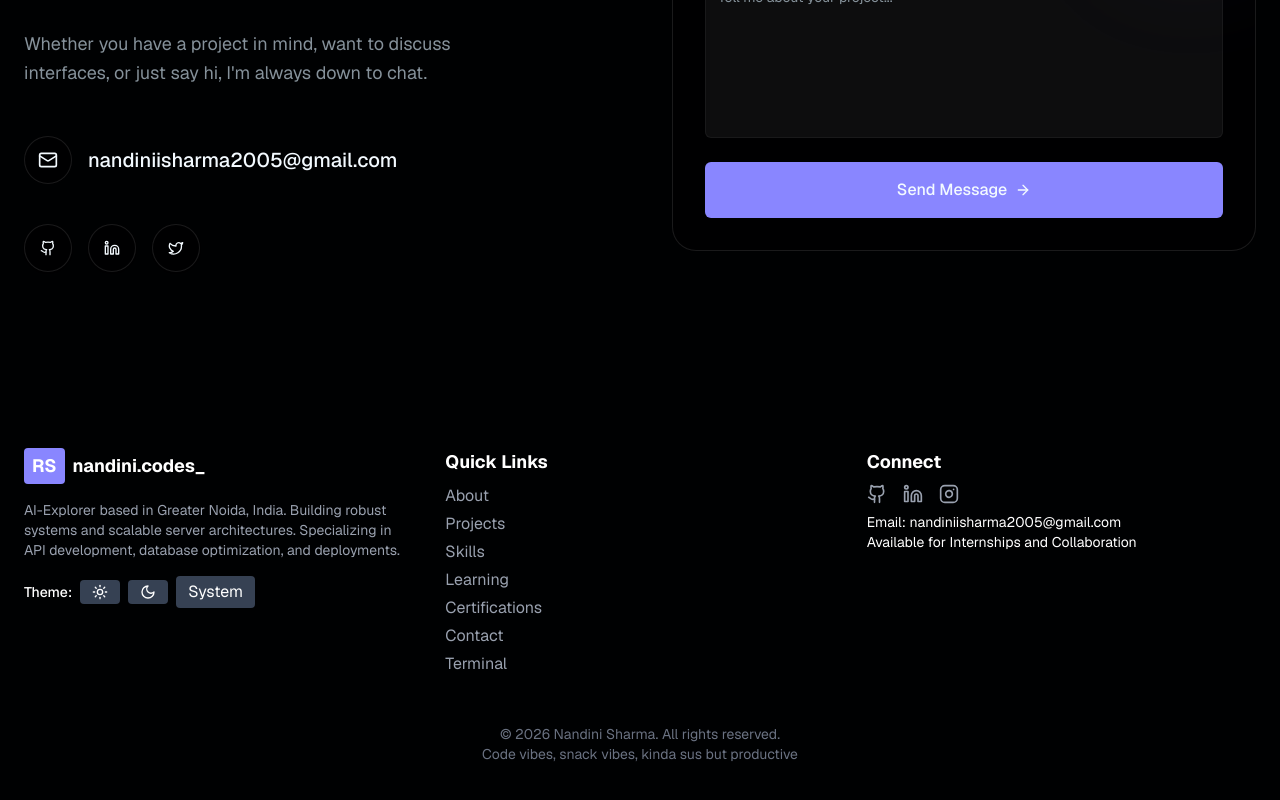
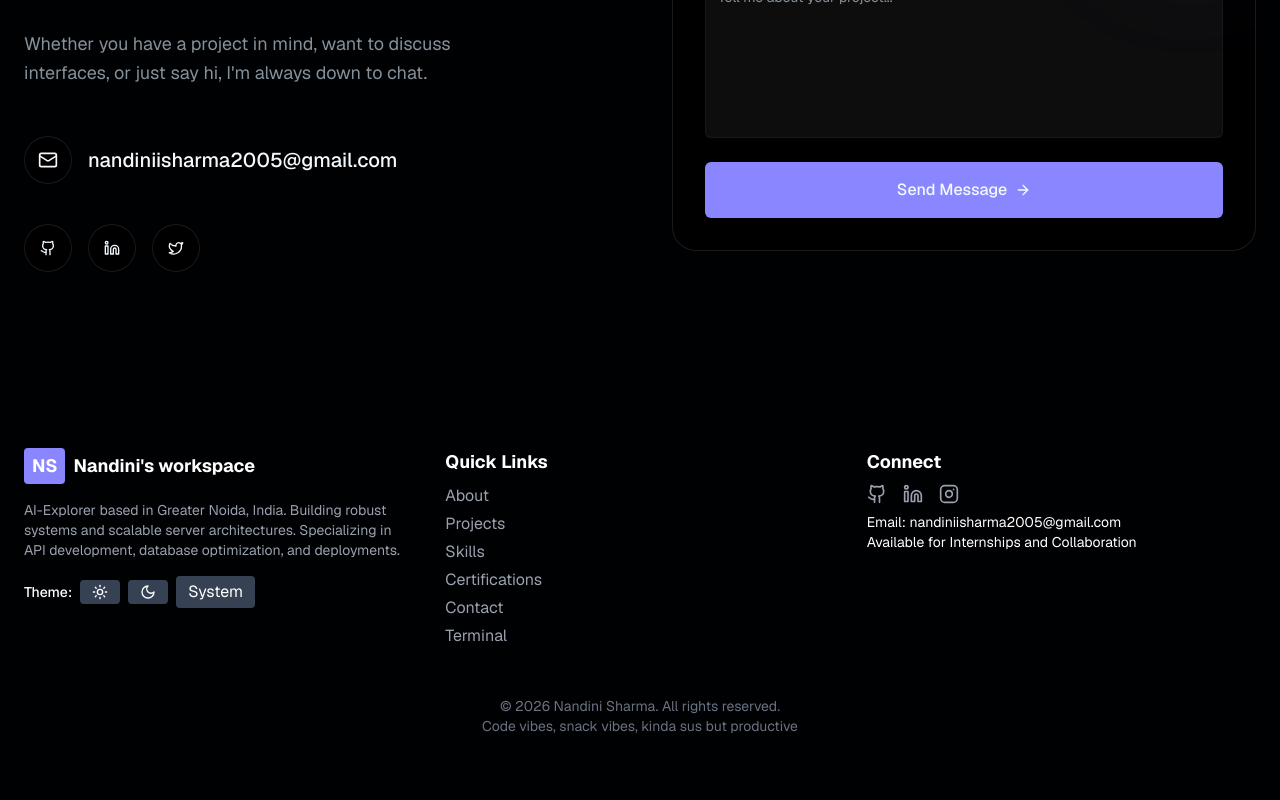
Before and after one commit to NANDINISHARMA30/Nandini-PortFolio, a Next.js app: page / in a window 1280 px wide. Shown: the part 5272-6072 px from the top of the page. Built offline with nearby package versions, Linux system fonts and the light colour scheme.

Commit message:
footer updated

```diff
--- a/app/components/footer.tsx
+++ b/app/components/footer.tsx
@@ -13,8 +13,8 @@ export function Footer() {
         {/* About */}
         <div className="space-y-4">
           <h3 className="flex items-center gap-2 text-lg font-bold">
-            <span className="bg-primary text-dark-bg px-2 py-1 rounded">RS</span>{" "}
-            nandini.codes_
+            <span className="bg-primary text-dark-bg px-2 py-1 rounded">NS</span>{" "}
+            Nandini's workspace
           </h3>
           <p className="text-sm text-gray-400">
               AI-Explorer based in Greater Noida, India. Building robust systems and scalable server architectures. Specializing in API development, database optimization, and deployments.
@@ -48,7 +48,7 @@ export function Footer() {
         <div className="space-y-2">
           <h4 className="text-lg font-bold">Quick Links</h4>
           <ul className="text-gray-400 space-y-1">
-            {["About", "Projects", "Skills", "Learning", "Certifications", "Contact", "Terminal"].map((link) => (
+            {["About", "Projects", "Skills", "Certifications", "Contact", "Terminal"].map((link) => (
               <li key={link}>
                 <a href={`#${link.toLowerCase()}`} className="hover:text-primary transition">
                   {link}
```
